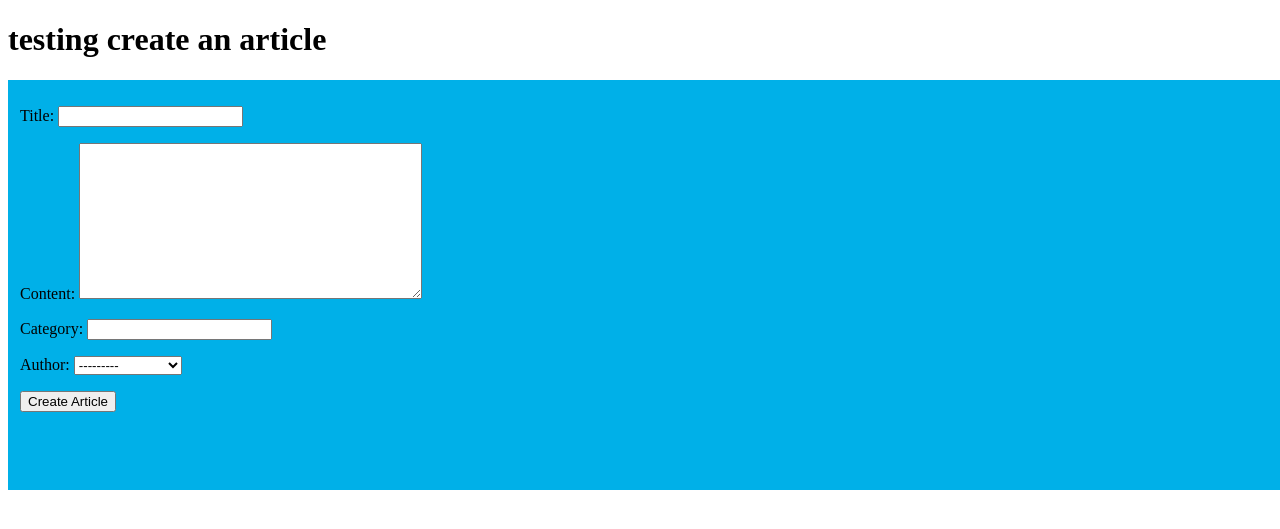
After one commit to alikarimi78/django_blogpy, a Django app: page /CreateArticle/ in a window 1280 px wide; the page is wider, and only the part inside the window is pictured. The commit adds this page. Shown: the top 529 px of that part. Run offline with Django 4.2, Linux system fonts and the light colour scheme; data comes from the database, SQL or seed files in the repository; both versions use the stored data as it was after the commit; some libraries are stand-ins or nearby versions.

Commit message:
4'th paragraph

```diff
--- a/blog/models.py
+++ b/blog/models.py
@@ -2,6 +2,8 @@ from django.db import models
 from ckeditor.fields import RichTextField
 from datetime import datetime
 from django.contrib.auth.models import User
+from django import forms
+from ckeditor.widgets import CKEditorWidget
 
 
 class Article(models.Model):
@@ -10,3 +12,12 @@ class Article(models.Model):
     created_at = models.DateTimeField(default=datetime.now, blank=False)
     category = models.CharField(max_length=128, null=False, blank=False)
     author = models.ForeignKey(User, on_delete=models.CASCADE)
+
+
+class ArticleForm(forms.ModelForm):
+    class Meta:
+        model = Article
+        fields = ['title', 'content', 'category', 'author']
+        widgets = {
+            'content': CKEditorWidget(),  # Use CKEditor for content field
+        }
--- /dev/null
+++ b/blog/templates/create_article.html
@@ -0,0 +1,18 @@
+<!DOCTYPE html>
+<html lang="en">
+<head>
+    <meta charset="UTF-8">
+    <title>create an article</title>
+    <link rel="stylesheet" href="../../static/create_article.css">
+</head>
+<body>
+<h1> testing create an article</h1>
+<div id="container">
+    <form method="post">
+        {% csrf_token %}
+        {{ form.as_p }}
+        <button type="submit">Create Article</button>
+    </form>
+</div>
+</body>
+</html>
--- a/blog/urls.py
+++ b/blog/urls.py
@@ -2,5 +2,6 @@ from django.urls import path
 from . import views
 
 urlpatterns = [
-    path('', views.IndexPage.as_view(), name="index")
+    path('', views.IndexPage.as_view(), name="index"),
+    path('CreateArticle/', views.CreateArticle.as_view(), name="create_article"),
 ]
--- a/blog/views.py
+++ b/blog/views.py
@@ -1,4 +1,4 @@
-from django.shortcuts import render
+from django.shortcuts import render, redirect
 from django.views.generic import TemplateView
 from .models import *
 
@@ -22,3 +22,18 @@ class IndexPage(TemplateView):
             "article_data": article_data
         }
         return render(request, "index.html", context)
+
+
+class CreateArticle(TemplateView):
+    template_name = "create_article.html"
+
+    def get(self, request, **kwargs):
+        form = ArticleForm()
+        return render(request, self.template_name, {'form': form})
+
+    def post(self, request, **kwargs):
+        form = ArticleForm(request.POST)
+        if form.is_valid():
+            form.save()
+            return redirect('index')  # Redirect to the home page after successful form submission
+        return render(request, self.template_name, {'form': form})
--- a/blogpy/urls.py
+++ b/blogpy/urls.py
@@ -21,5 +21,5 @@ from django.conf.urls import include
 urlpatterns = [
     path('admin/', admin.site.urls),
     path('ckeditor/', include('ckeditor_uploader.urls')),
-    path('' , include('blog.urls')),
+    path('', include('blog.urls')),
 ]
--- /dev/null
+++ b/static/create_article.css
@@ -0,0 +1,7 @@
+#container{
+    width: 1500px;
+    height: 400px;
+    background-color: #00B0E8;
+    padding-left: 12px;
+    padding-top: 10px;
+}
--- a/static/index.css
+++ b/static/index.css
@@ -3,10 +3,10 @@
 }
 
 #container{
-    width: 1500px;
-    height: 800px;
+    width: fit-content;
+    height: 450px;
     background-color: #00B0E8;
-    border: solid red 2px;
+    border: solid blue 2px;
 }
 
 .divs{
```
Also changed, not shown: blog/templates/index.html (+5 -2 lines), db.sqlite3.
